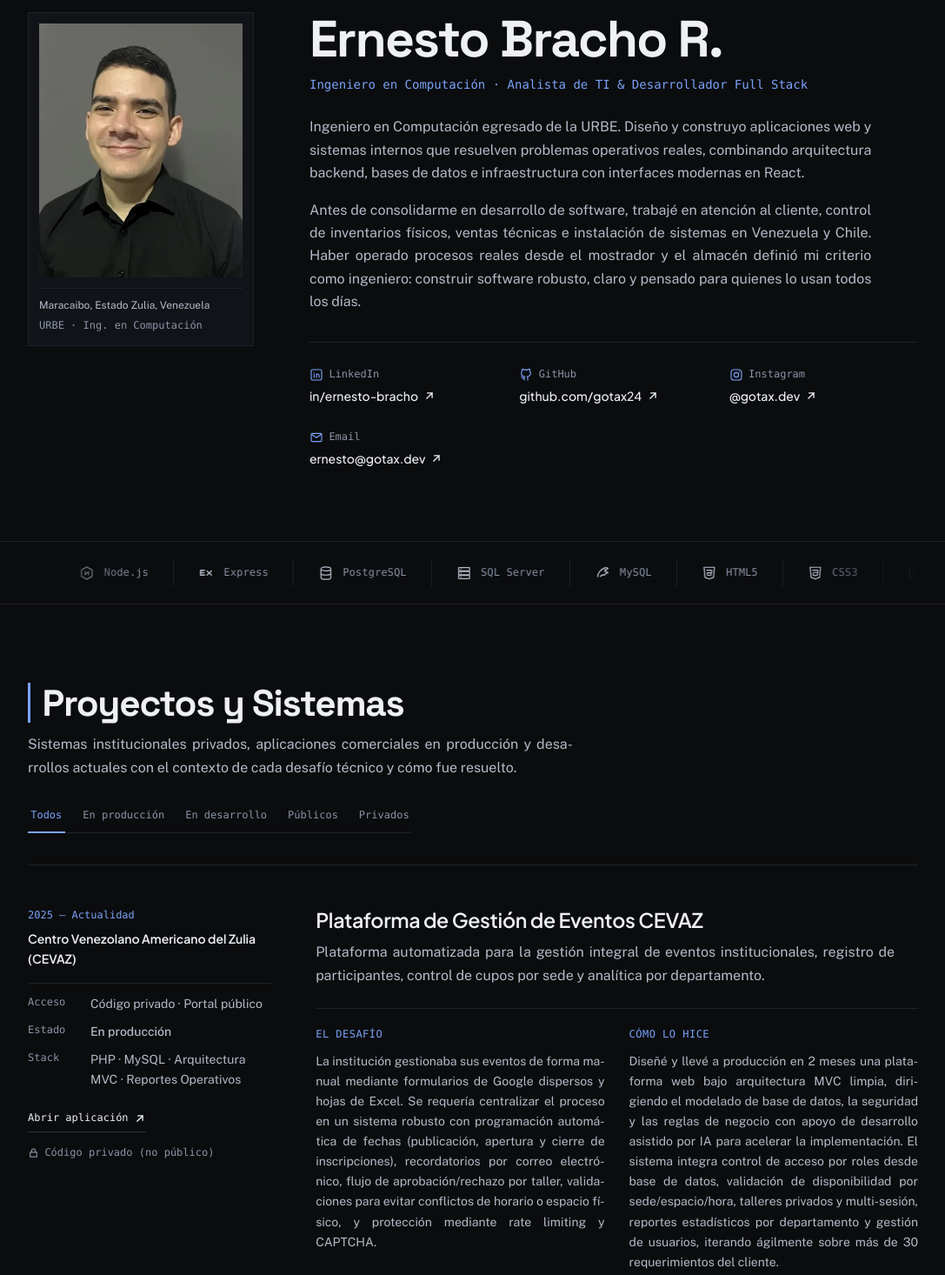
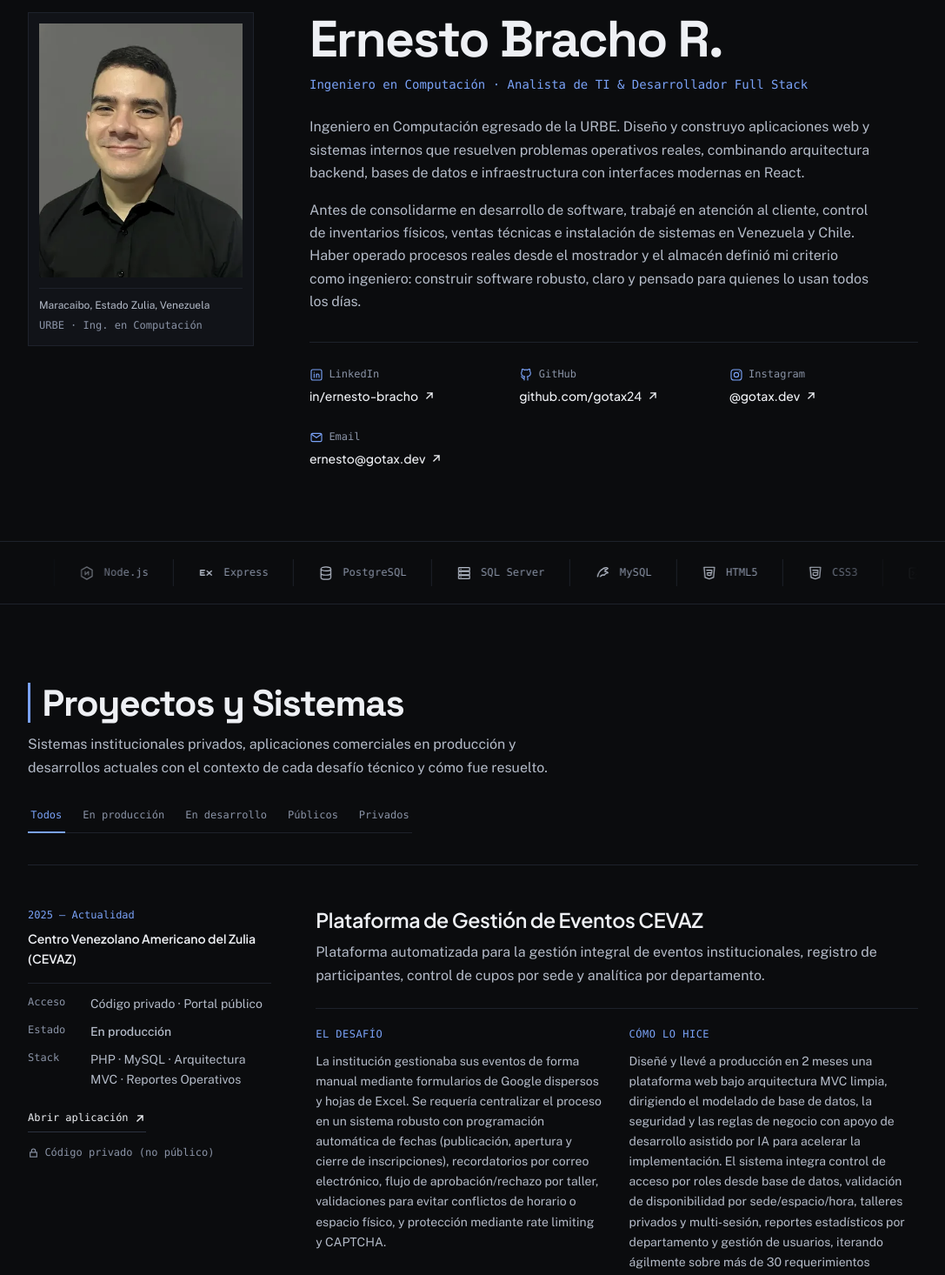
Before and after one commit to gotax24/Portafolio, a React (Vite) app: page / in a window 1280 px wide. Shown: the part 140-1606 px from the top of the page at 87% size, without its empty margins (96-1183 px from the left). Built offline with nearby package versions, Linux system fonts and the light colour scheme; a web font is replaced by a local one.

Commit message:
style: ajusta márgenes de desplazamiento y mejora el formato de texto en varias secciones

```diff
--- a/src/styles/base.css
+++ b/src/styles/base.css
@@ -74,7 +74,7 @@ button {
 
 section[id],
 footer[id] {
-  scroll-margin-top: 88px;
+  scroll-margin-top: 96px;
 }
 
 /* Skip link (WCAG 2.4.1) */
--- a/src/styles/layout.css
+++ b/src/styles/layout.css
@@ -160,9 +160,7 @@
 }
 
 .hero-bio p {
-  text-align: justify;
-  hyphens: auto;
-  -webkit-hyphens: auto;
+  text-wrap: pretty;
 }
 
 .hero-links {
@@ -351,9 +349,7 @@
   color: var(--text-secondary);
   font-size: var(--text-base);
   max-width: 64ch;
-  text-align: justify;
-  hyphens: auto;
-  -webkit-hyphens: auto;
+  text-wrap: pretty;
 }
 
 /* FILTER BAR */
@@ -520,9 +516,7 @@
   color: var(--text-secondary);
   max-width: 68ch;
   font-size: var(--text-base);
-  text-align: justify;
-  hyphens: auto;
-  -webkit-hyphens: auto;
+  text-wrap: pretty;
 }
 
 .challenge-solution-grid {
@@ -553,9 +547,7 @@
   font-size: var(--text-sm);
   color: var(--text-secondary);
   max-width: 62ch;
-  text-align: justify;
-  hyphens: auto;
-  -webkit-hyphens: auto;
+  text-wrap: pretty;
 }
 
 /* PROJECT SKELETON ROWS */
@@ -698,9 +690,7 @@
   font-size: var(--text-sm);
   color: var(--text-secondary);
   max-width: 65ch;
-  text-align: justify;
-  hyphens: auto;
-  -webkit-hyphens: auto;
+  text-wrap: pretty;
 }
 
 .journey-stack {
@@ -820,9 +810,7 @@
   color: var(--text-secondary);
   font-size: var(--text-base);
   max-width: 66ch;
-  text-align: justify;
-  hyphens: auto;
-  -webkit-hyphens: auto;
+  text-wrap: pretty;
 }
 
 .timeline-highlights {
@@ -837,9 +825,7 @@
 }
 
 .timeline-highlights li {
-  text-align: justify;
-  hyphens: auto;
-  -webkit-hyphens: auto;
+  text-wrap: pretty;
 }
 
 .timeline-skills {
@@ -995,9 +981,7 @@
   margin-top: 0.85rem;
   color: var(--text-secondary);
   max-width: 52ch;
-  text-align: justify;
-  hyphens: auto;
-  -webkit-hyphens: auto;
+  text-wrap: pretty;
 }
 
 .footer-inline-email {
@@ -1063,21 +1047,40 @@
     padding-inline: 1rem;
   }
 
+  .site-header {
+    height: auto;
+  }
+
   .header-inner {
-    gap: 0.35rem;
+    height: auto;
+    flex-direction: column;
+    align-items: stretch;
+    gap: 0;
+  }
+
+  .brand-mark {
+    min-height: 42px;
+    padding-block: 0.35rem;
+    gap: 0.4rem;
   }
 
   .brand-domain {
-    font-size: 0.74rem;
+    font-size: 0.78rem;
   }
 
-  .brand-owner,
   .brand-divider {
-    display: none;
+    font-size: 0.75rem;
+  }
+
+  .brand-owner {
+    font-size: 0.82rem;
   }
 
   .site-nav {
-    gap: 0.42rem;
+    width: 100%;
+    justify-content: space-between;
+    gap: 0.25rem;
+    border-top: 1px solid var(--border-subtle);
     overflow-x: auto;
     scrollbar-width: none;
   }
@@ -1087,7 +1090,9 @@
   }
 
   .site-nav a {
-    font-size: 0.66rem;
+    min-height: 36px;
+    padding-block: 0.25rem;
+    font-size: 0.72rem;
     white-space: nowrap;
   }
 
```
